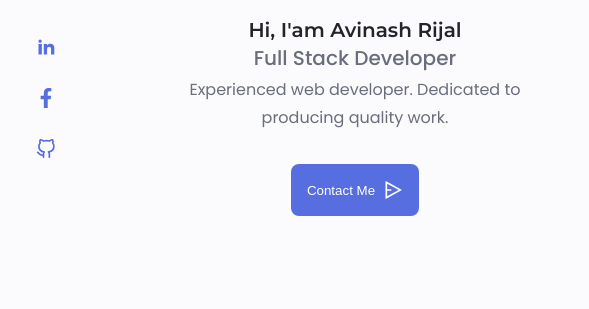
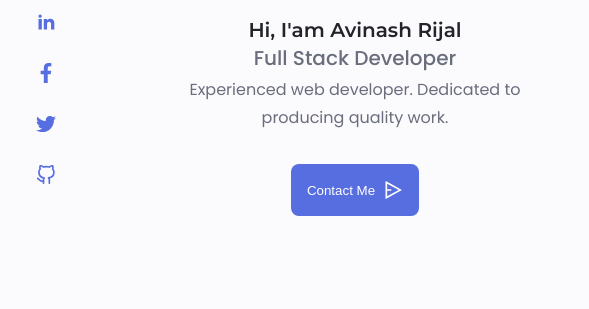
Before and after one commit to zaffron/avinash-portfolio, a Gatsby site: page / in a window 1280 px wide. Shown: the part 325-634 px from the top of the page, 124-713 px from the left. Built offline with nearby package versions, Linux system fonts and the light colour scheme; Gatsby itself is replaced by a stand-in of ours; some packages are replaced by stand-ins of ours.

Commit message:
update twitter link

```diff
--- a/src/components/hero/index.js
+++ b/src/components/hero/index.js
@@ -1,7 +1,7 @@
 import React from 'react';
 import { RiSendPlane2Line, RiMouseLine, RiLinkedinFill } from 'react-icons/ri';
 import { MdArrowDownward } from 'react-icons/md';
-import { FaFacebookF } from 'react-icons/fa';
+import { FaFacebookF, FaTwitter } from 'react-icons/fa';
 import { FiGithub } from 'react-icons/fi';
 
 import { Section } from 'components/style';
@@ -39,6 +39,9 @@ export default function Hero() {
             </HomeSocialIcon>
             <HomeSocialIcon href="https://www.facebook.com/avlas.rijal" target="_blank">
               <FaFacebookF />
+            </HomeSocialIcon>
+            <HomeSocialIcon href="https://twitter.com/avinashrijal" target="_blank">
+              <FaTwitter />
             </HomeSocialIcon>
             <HomeSocialIcon href="https://www.github.com/zaffron" target="_blank">
               <FiGithub />
```
